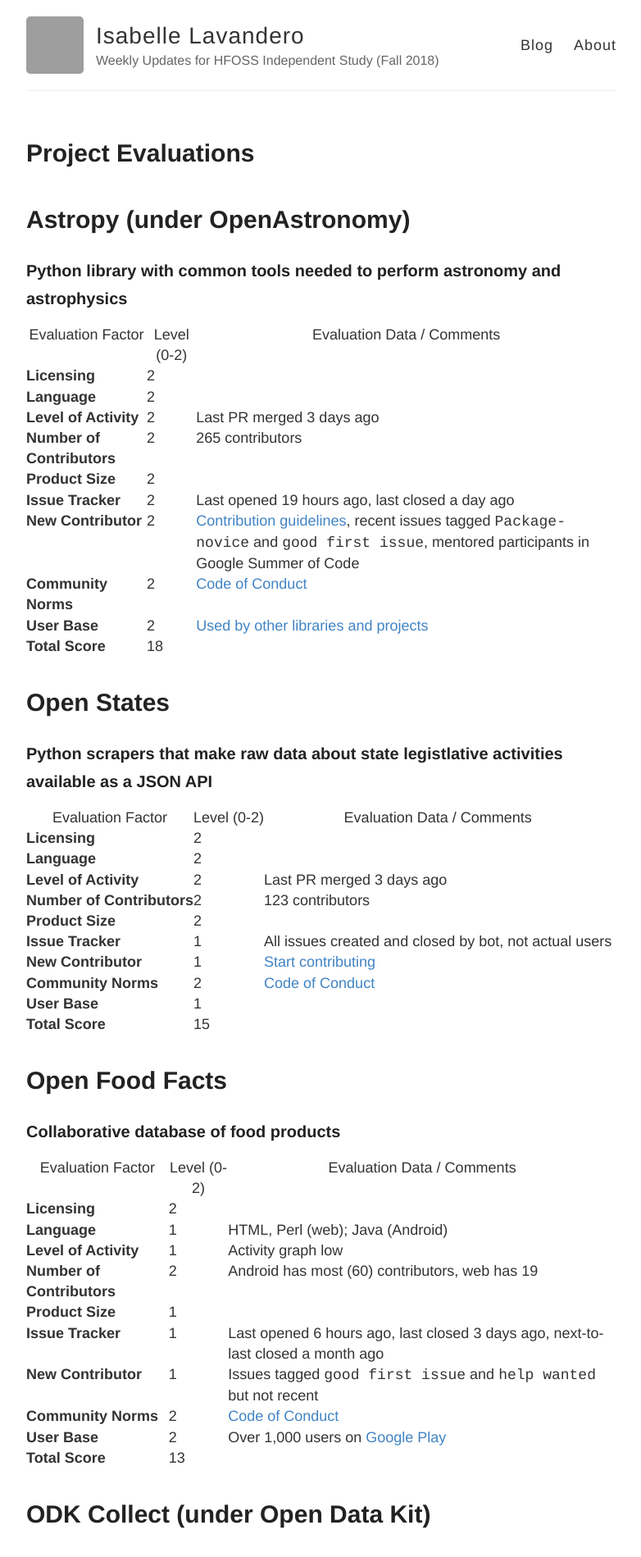
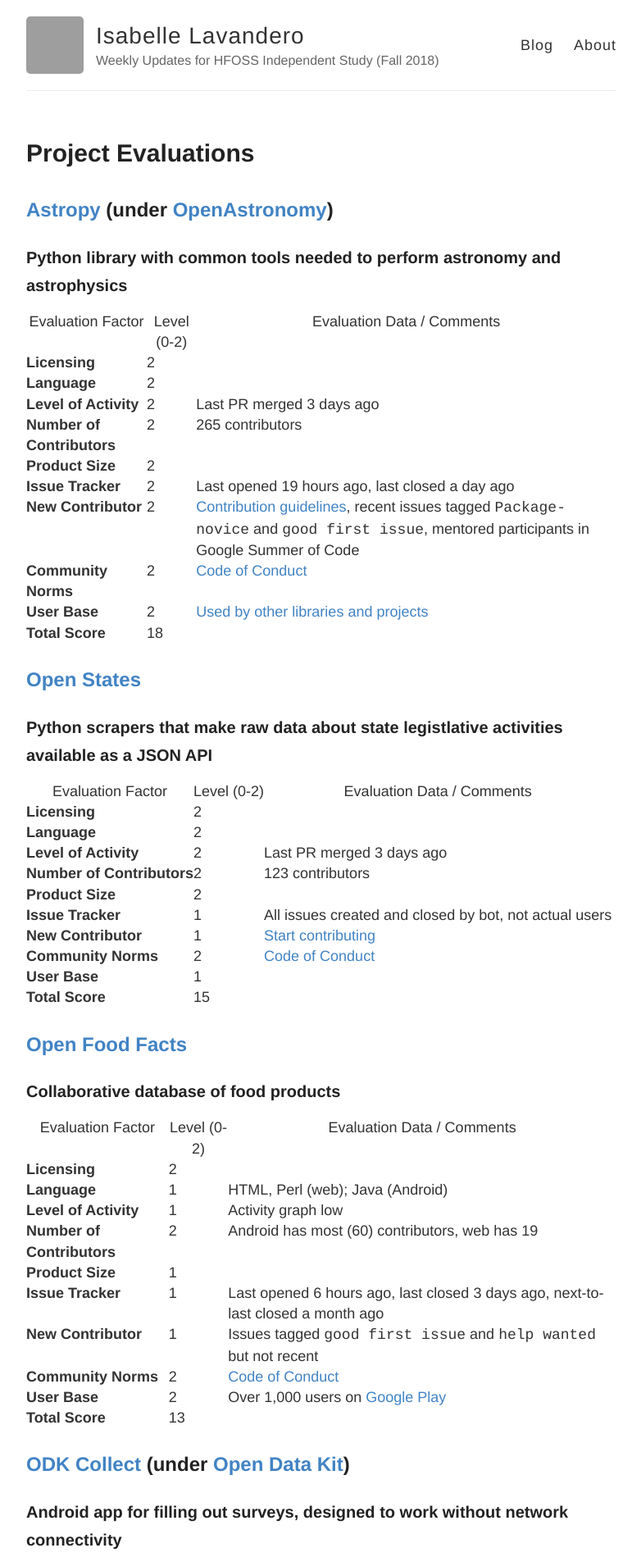
Before and after one commit to nyu-hfoss-project/thefifthisa-blog, a Jekyll site: the page built from _posts/2018-09-18-Project Evaluations.md, in a window 1280 px wide. Shown: the top 1899 px of the page at 82% size, without its empty margins (248-1030 px from the left). Built offline with Jekyll 4.4.1, drawn with Linux system fonts in a browser that asks for light colours; grey boxes are pictures that could not be loaded.

```diff
--- a/_posts/2018-09-18-Project Evaluations.md
+++ b/_posts/2018-09-18-Project Evaluations.md
@@ -3,7 +3,7 @@ layout: post
 title: Project Evaluations
 ---
 
-# [Astropy](http://www.astropy.org) (under [OpenAstronomy](https://openastronomy.org))
+## [Astropy](http://www.astropy.org) (under [OpenAstronomy](https://openastronomy.org))
 ### Python library with common tools needed to perform astronomy and astrophysics
 
 | Evaluation Factor          | Level (0-2)  | Evaluation Data / Comments |
@@ -19,7 +19,7 @@ title: Project Evaluations
 | __User Base__              | 2 | [Used by other libraries and projects](https://libraries.io/pypi/astropy)
 | __Total Score__            | 18 |
 
-# [Open States](https://openstates.org/)
+## [Open States](https://openstates.org/)
 ### Python scrapers that make raw data about state legistlative activities available as a JSON API
 
 | Evaluation Factor          | Level (0-2)  | Evaluation Data / Comments |
@@ -35,7 +35,7 @@ title: Project Evaluations
 | __User Base__              | 1 |
 | __Total Score__            | 15 |
 
-# [Open Food Facts](https://world.openfoodfacts.org/)
+## [Open Food Facts](https://world.openfoodfacts.org/)
 ### Collaborative database of food products
 
 | Evaluation Factor          | Level (0-2)  | Evaluation Data / Comments |
@@ -51,7 +51,7 @@ title: Project Evaluations
 | __User Base__              | 2 | Over 1,000 users on [Google Play](https://play.google.com/store/apps/details?id=org.openfoodfacts.scanner)
 | __Total Score__            | 13 |
 
-# [ODK Collect](https://docs.opendatakit.org/collect-intro/) (under [Open Data Kit](https://opendatakit.org))
+## [ODK Collect](https://docs.opendatakit.org/collect-intro/) (under [Open Data Kit](https://opendatakit.org))
 ### Android app for filling out surveys, designed to work without network connectivity
 
 | Evaluation Factor          | Level (0-2)  | Evaluation Data / Comments |
@@ -67,7 +67,7 @@ title: Project Evaluations
 | __User Base__              | 2 |
 | __Total Score__            | 18 |
 
-# [LanguageTool](https://languagetool.org/)
+## [LanguageTool](https://languagetool.org/)
 ### Spelling and grammar checker
 
 | Evaluation Factor          | Level (0-2)  | Evaluation Data / Comments |
```
Also changed, not shown: _posts/2018-10-09-Installing.md (added, +14 -0 lines).
